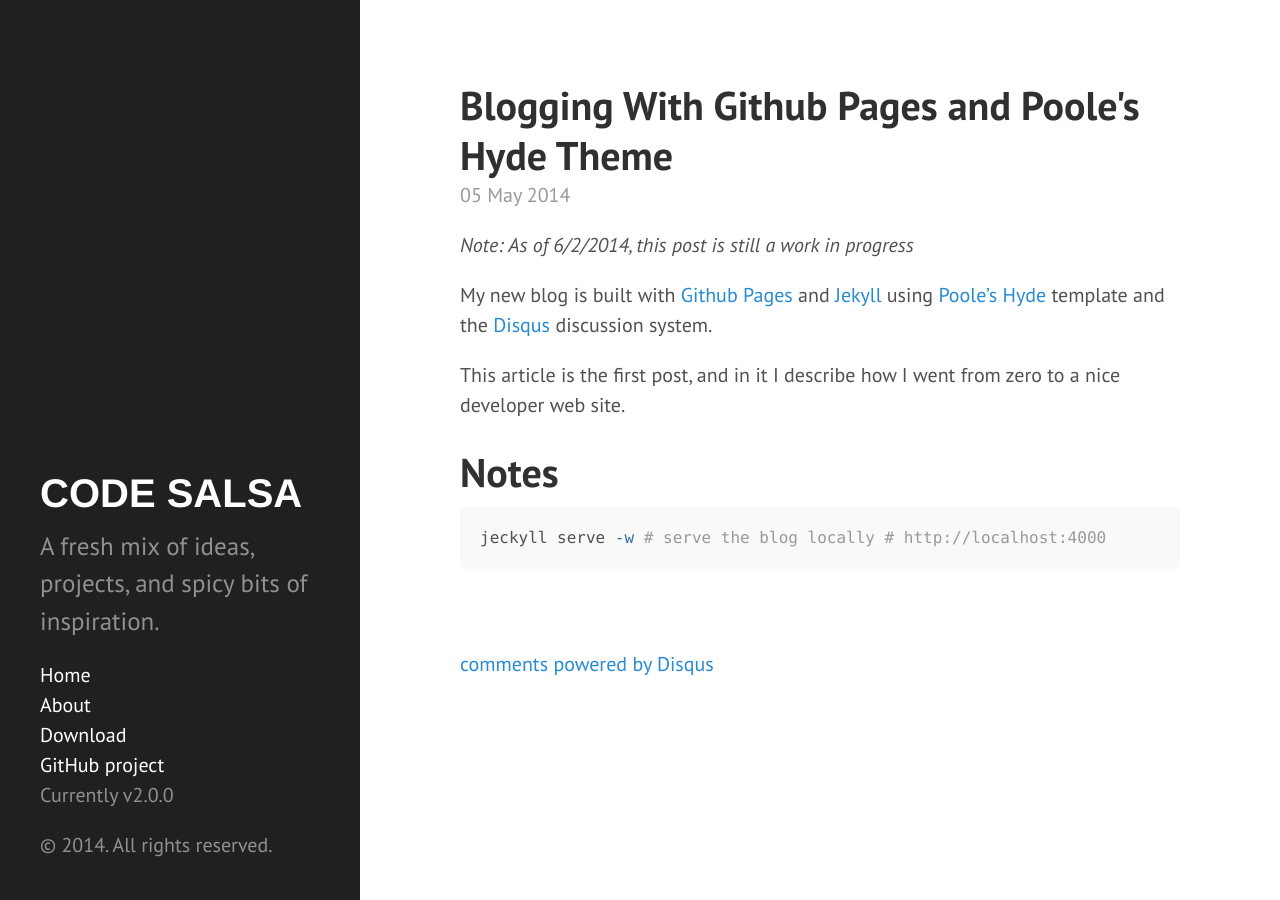
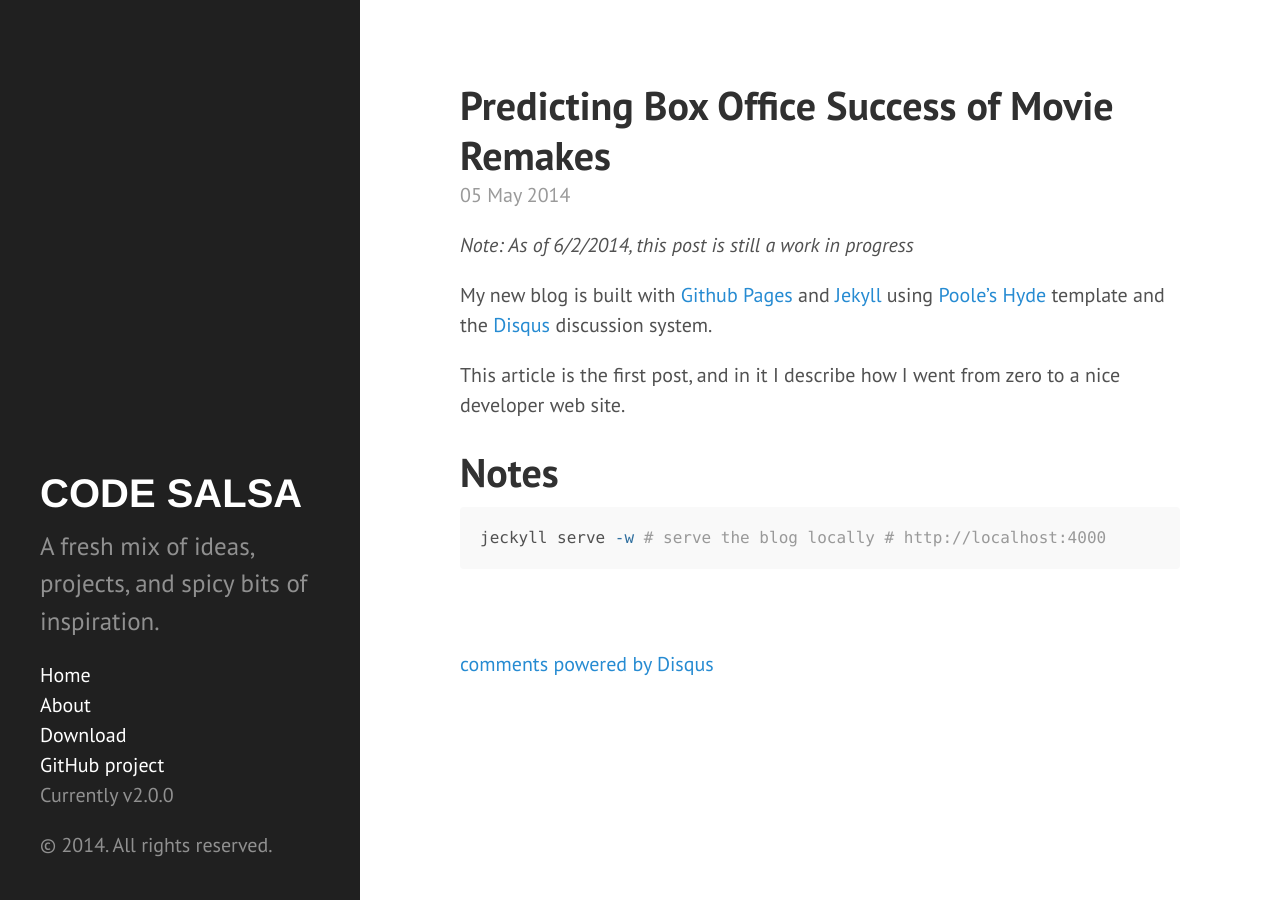
Before and after one commit to squip/squip.github.io, a Jekyll site: the page built from _posts/2014-05-05-blogging-with-github-pages.md, in a window 1280 px wide. Built offline with Jekyll 4.4.1, drawn with Linux system fonts in a browser that asks for light colours; Markdown is read by kramdown in place of the engine named in the settings; comment, search, counter and statistics services are not loaded.

Commit message:
adding title

```diff
--- a/_posts/2014-05-05-blogging-with-github-pages.md
+++ b/_posts/2014-05-05-blogging-with-github-pages.md
@@ -1,7 +1,7 @@
 ---
 layout: post
 comments: true
-title: Blogging With Github Pages and Poole's Hyde Theme
+title: Predicting Box Office Success of Movie Remakes
 ---
 
 _Note: As of 6/2/2014, this post is still a work in progress_
```
